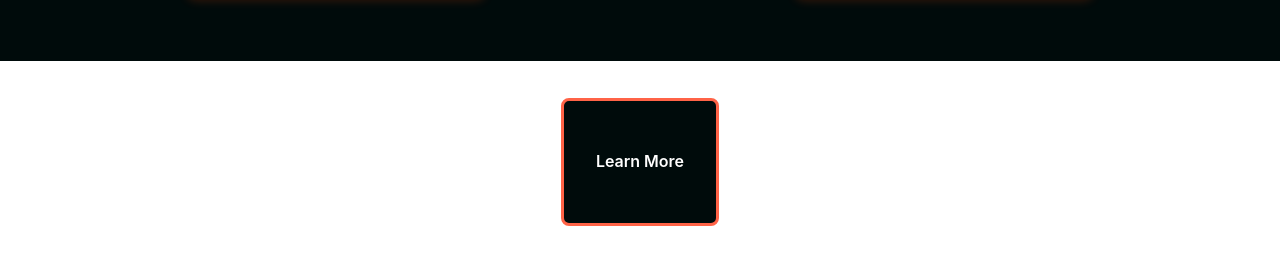
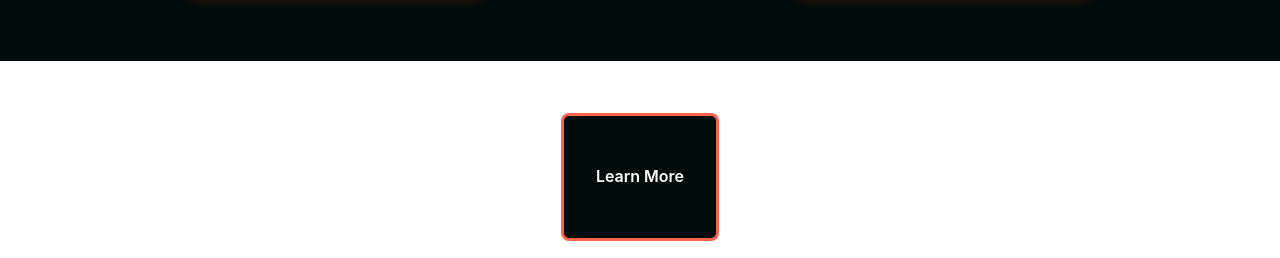
Before and after one commit to tatakai-ai/Tatakai, a plain HTML site: page index.html in a window 1280 px wide. Shown: the part 1924-2182 px from the top of the page. Before the commit the page ends 2155 px from the top, so only its background shows below. Drawn offline with Linux system fonts and the light colour scheme.

Commit message:
Update index.html

```diff
--- a/index.html
+++ b/index.html
@@ -242,8 +242,8 @@
     display: flex;
     justify-content: center; /* Center horizontally */
     align-items: center;     /* Center vertically */
-            background-color: rgba(255, 255, 255, 0.1);
-            margin: 5px;
+            background-color: dark-grey;
+            margin: 20px;
 }
 
     </style>
```
